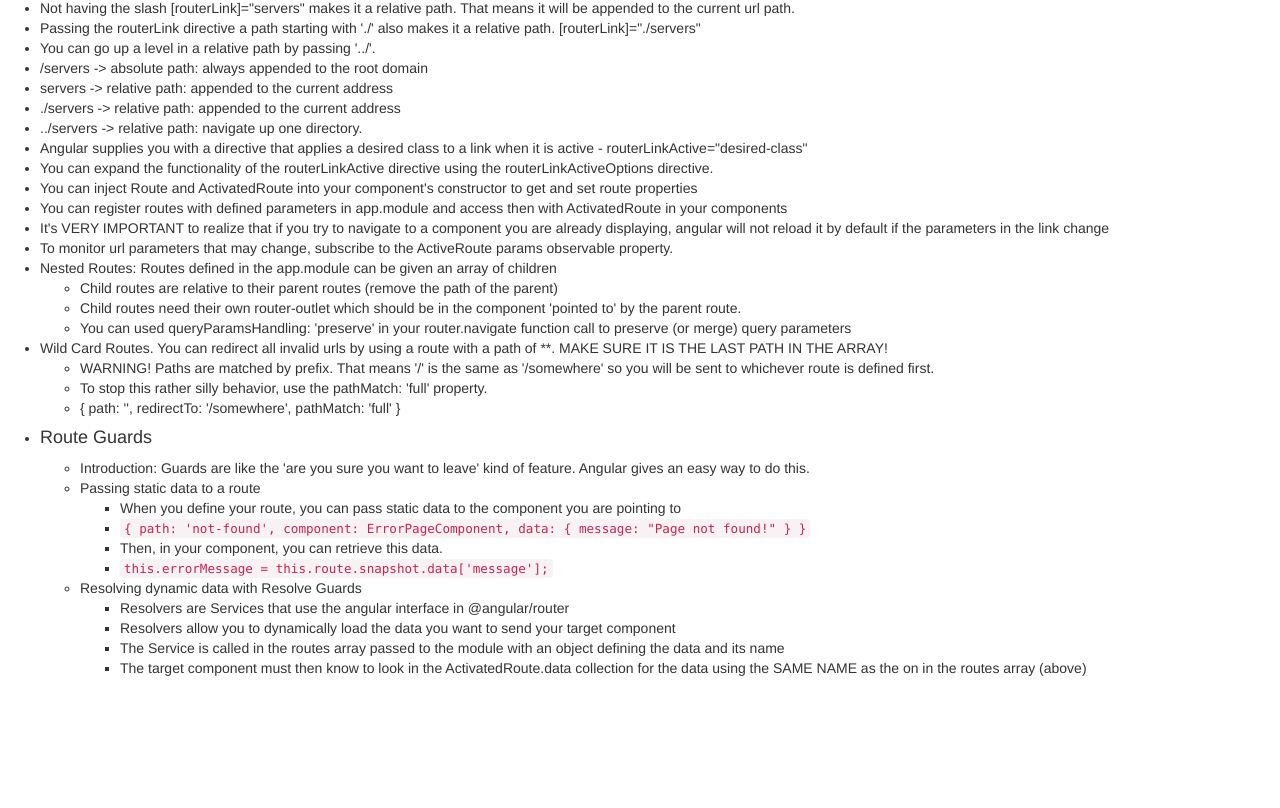
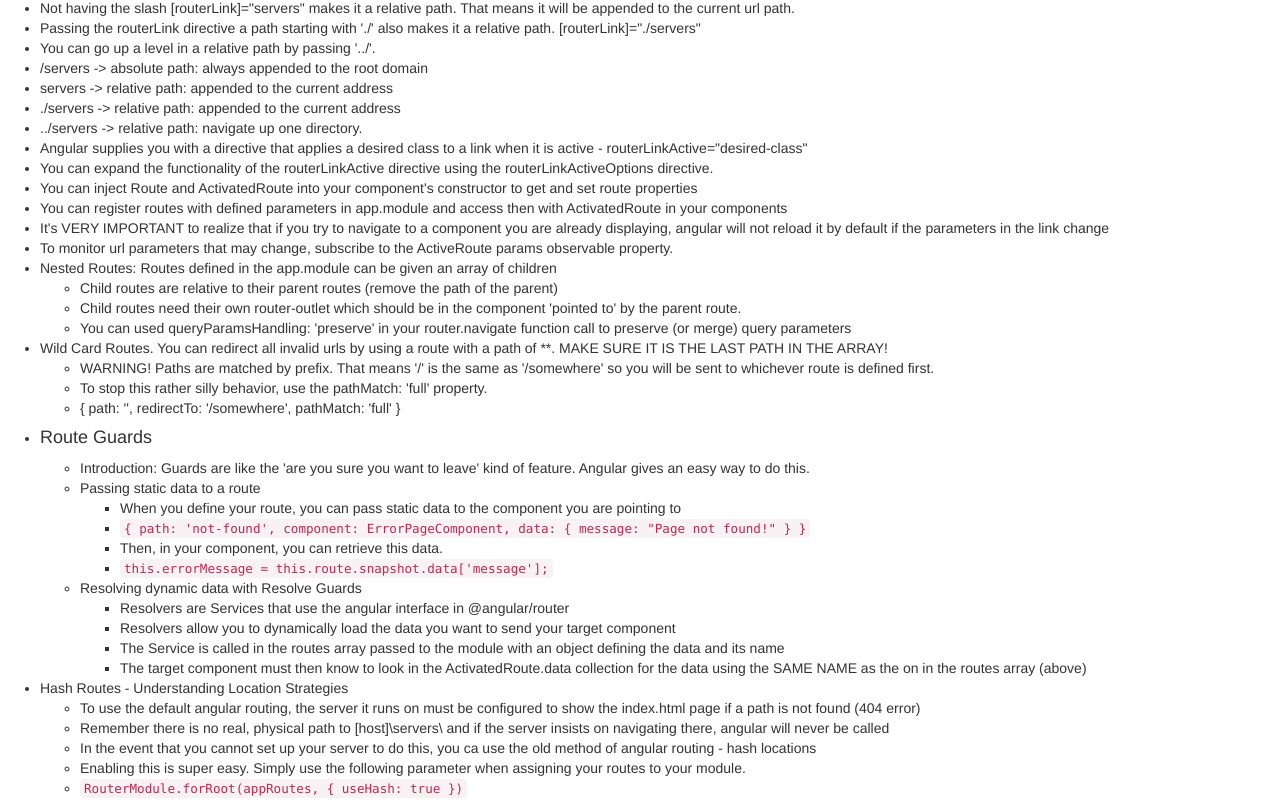
Before and after one commit to Belmiris/the-complete-guide-to-angular-2-routing, an Angular app: page /users in a window 1280 px wide. Shown: the part 284-1092 px from the top of the page. Before the commit the page ends 972 px from the top, so only its background shows below. Built offline with nearby package versions, Linux system fonts and the light colour scheme.

Commit message:
141. Understamding Location Strategis

```diff
--- a/src/app/app-routing.module.ts
+++ b/src/app/app-routing.module.ts
@@ -33,6 +33,7 @@ const appRoutes: Routes = [
 
 @NgModule({
     imports: [
+        //RouterModule.forRoot(appRoutes, { useHash: true })
         RouterModule.forRoot(appRoutes)
     ],
     exports: [
--- a/src/app/app.component.html
+++ b/src/app/app.component.html
@@ -66,4 +66,13 @@
       <li>The target component must then know to look in the ActivatedRoute.data collection for the data using the SAME NAME as the on in the routes array (above)</li>
     </ul>
   </ul>
+  <li>Hash Routes - Understanding Location Strategies</li>
+  <ul>
+    <li>To use the default angular routing, the server it runs on must be configured to show the index.html page if a path is not found (404 error)</li>
+    <li>Remember there is no real, physical path to [host]\servers\ and if the server insists on navigating there, angular will never be called</li>
+    <li>In the event that you cannot set up your server to do this, you ca use the old method of angular routing - hash locations</li>
+    <li>Enabling this is super easy. Simply use the following parameter when assigning your routes to your module.</li>
+    <li><code>RouterModule.forRoot(appRoutes, {{ '{' }} useHash: true {{ '}' }})</code></li>
+  </ul>
+
 </ul>
```
